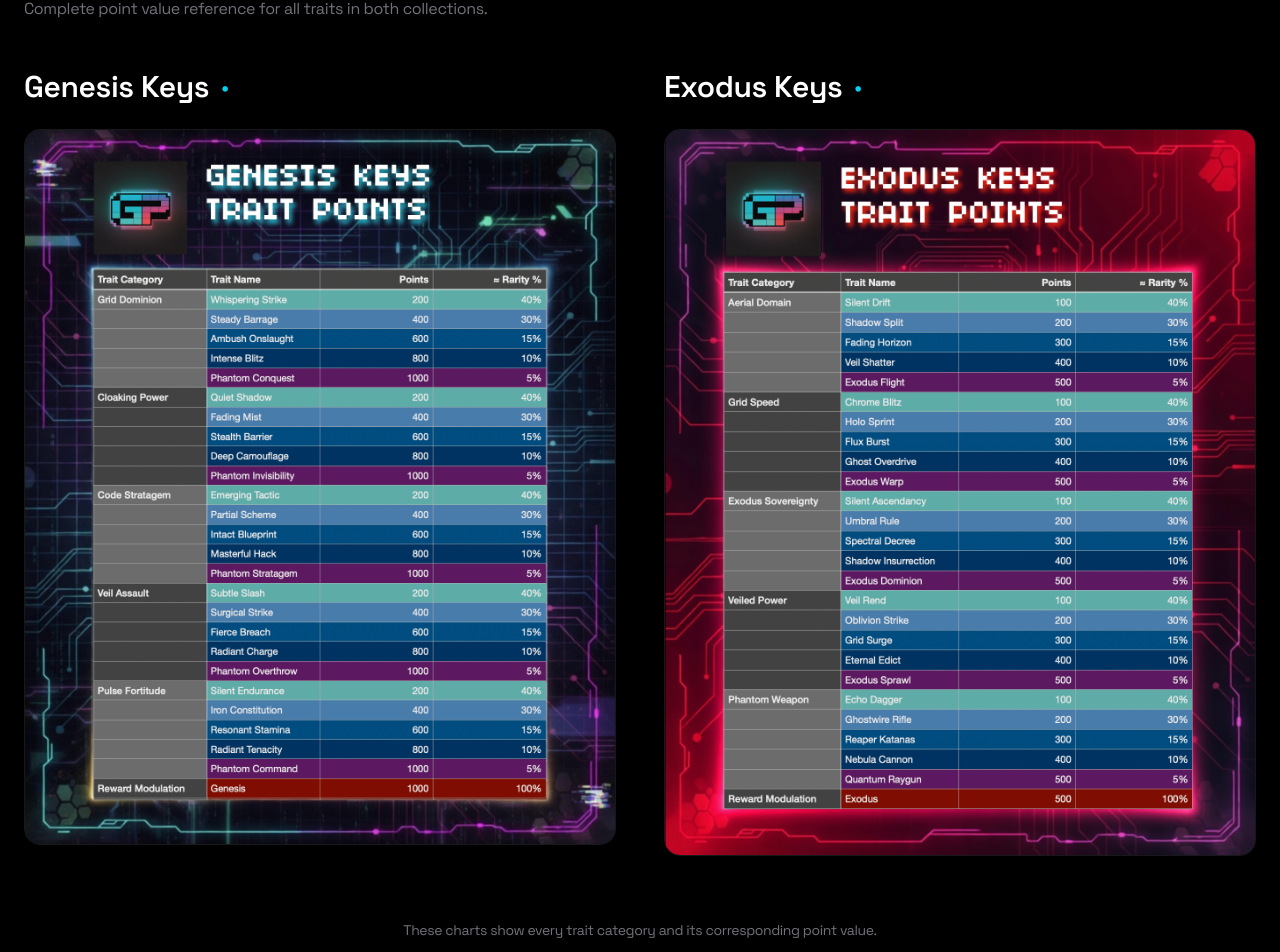
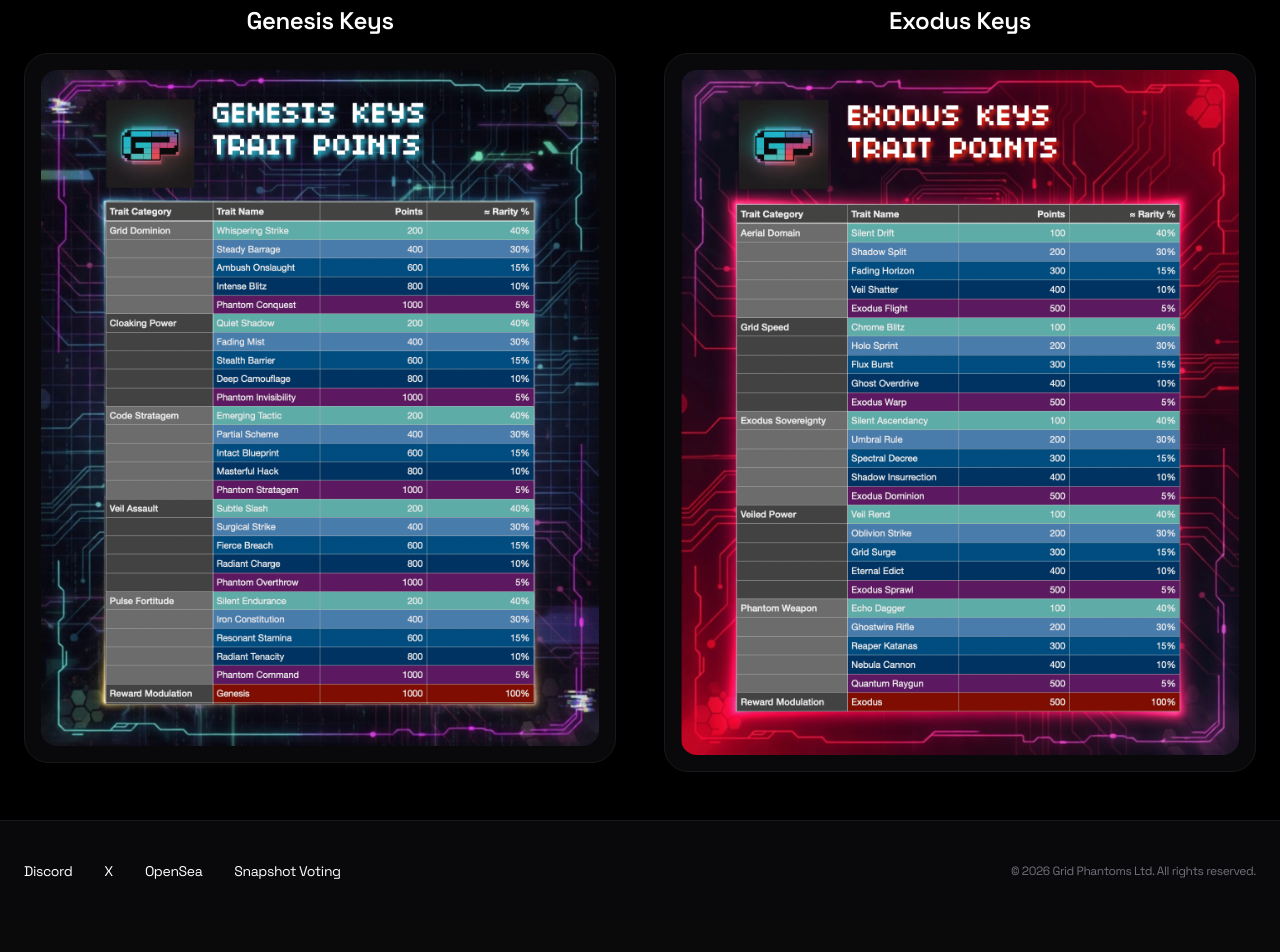
Before and after one commit to GridPhantoms/grid-keys-points, a Next.js app: page /trait-charts in a window 1280 px wide. Shown: the part 196-1148 px from the top of the page. After the commit the page ends 1117 px from the top, so only its background shows below. Built offline with nearby package versions, Linux system fonts and the light colour scheme.

Commit message:
Fixed active cyan highlighting on Leaderboards and Trait Charts nav

```diff
--- a/app/leaderboard/page.tsx
+++ b/app/leaderboard/page.tsx
@@ -2,8 +2,10 @@
 
 import { useState, useEffect } from 'react';
 import Link from 'next/link';
+import { usePathname } from 'next/navigation';
 
 export default function Leaderboard() {
+  const pathname = usePathname();
   const [activeTab, setActiveTab] = useState<'bytes' | 'points'>('bytes');
   const [bytesLeaderboard, setBytesLeaderboard] = useState<any[]>([]);
   const [keyholderLeaderboard, setKeyholderLeaderboard] = useState<any[]>([]);
@@ -117,7 +119,12 @@ export default function Leaderboard() {
           {/* Desktop Nav */}
           <div className="hidden md:flex gap-8 text-sm">
             <Link href="/" className="hover:text-cyan-400 transition-colors">Home</Link>
-            <Link href="/leaderboard" className="hover:text-cyan-400 transition-colors">Leaderboards</Link>
+            <Link
+              href="/leaderboard"
+              className={`transition-colors ${pathname === '/leaderboard' ? 'text-cyan-400 font-medium' : 'hover:text-cyan-400'}`}
+            >
+              Leaderboards
+            </Link>
             <Link href="/trait-charts" className="hover:text-cyan-400 transition-colors">Trait Charts</Link>
           </div>
 
@@ -135,7 +142,13 @@ export default function Leaderboard() {
           <div className="md:hidden bg-zinc-950 border-t border-zinc-900 py-6">
             <div className="flex flex-col gap-6 px-6 text-lg">
               <Link href="/" onClick={() => setMenuOpen(false)} className="hover:text-cyan-400 transition-colors">Home</Link>
-              <Link href="/leaderboard" onClick={() => setMenuOpen(false)} className="hover:text-cyan-400 transition-colors">Leaderboards</Link>
+              <Link
+                href="/leaderboard"
+                onClick={() => setMenuOpen(false)}
+                className={`transition-colors ${pathname === '/leaderboard' ? 'text-cyan-400 font-medium' : 'hover:text-cyan-400'}`}
+              >
+                Leaderboards
+              </Link>
               <Link href="/trait-charts" onClick={() => setMenuOpen(false)} className="hover:text-cyan-400 transition-colors">Trait Charts</Link>
             </div>
           </div>
--- a/app/page.tsx
+++ b/app/page.tsx
@@ -280,7 +280,7 @@ export default function GridKeysPoints() {
 
         if (rememberWallet) setCookie(WALLET_COOKIE_NAME, address);
       } else {
-        setError("No Keys with trait data found for this wallet.");
+        setError("No Keys found in this wallet.\n\nMint Exodus Keys here.");
       }
 
     } catch (err: any) {
@@ -396,7 +396,19 @@ export default function GridKeysPoints() {
             </label>
           </div>
 
-          {error && <p className="text-red-400 text-xs mt-3">{error}</p>}
+          {error && (
+            <div className="mt-6 text-center">
+              <p className="text-red-400 text-lg font-medium">No Keys found in this wallet.</p>
+              <a
+                href="https://manifold.xyz/@gridphantoms/id/4067746032"
+                target="_blank"
+                rel="noopener noreferrer"
+                className="mt-3 inline-block text-cyan-400 hover:text-cyan-300 text-lg underline"
+              >
+                Mint Exodus Keys here.
+              </a>
+            </div>
+          )}
         </div>
 
         {keys.length > 0 && (
--- a/app/trait-charts/page.tsx
+++ b/app/trait-charts/page.tsx
@@ -1,14 +1,16 @@
 'use client';
 
+import { useState } from 'react';
+import Link from 'next/link';
+import { usePathname } from 'next/navigation';
 import Image from 'next/image';
-import Link from 'next/link';
-import { useState } from 'react';
 
 export default function TraitCharts() {
+  const pathname = usePathname();
   const [menuOpen, setMenuOpen] = useState(false);
 
   return (
-    <div className="min-h-screen bg-black text-white">
+    <div className="min-h-screen bg-black text-white flex flex-col">
       <nav className="border-b border-zinc-900 bg-zinc-950 py-4 sticky top-0 z-50">
         <div className="max-w-7xl mx-auto px-6 flex items-center justify-between">
           <Link href="/" className="font-bold text-2xl tracking-[-1px]">
@@ -20,7 +22,12 @@ export default function TraitCharts() {
           <div className="hidden md:flex gap-8 text-sm">
             <Link href="/" className="hover:text-cyan-400 transition-colors">Home</Link>
             <Link href="/leaderboard" className="hover:text-cyan-400 transition-colors">Leaderboards</Link>
-            <Link href="/trait-charts" className="text-cyan-400 font-medium">Trait Charts</Link>
+            <Link
+              href="/trait-charts"
+              className={`transition-colors ${pathname === '/trait-charts' ? 'text-cyan-400 font-medium' : 'hover:text-cyan-400'}`}
+            >
+              Trait Charts
+            </Link>
           </div>
 
           {/* Mobile Hamburger */}
@@ -38,59 +45,69 @@ export default function TraitCharts() {
             <div className="flex flex-col gap-6 px-6 text-lg">
               <Link href="/" onClick={() => setMenuOpen(false)} className="hover:text-cyan-400 transition-colors">Home</Link>
               <Link href="/leaderboard" onClick={() => setMenuOpen(false)} className="hover:text-cyan-400 transition-colors">Leaderboards</Link>
-              <Link href="/trait-charts" onClick={() => setMenuOpen(false)} className="hover:text-cyan-400 transition-colors">Trait Charts</Link>
+              <Link
+                href="/trait-charts"
+                onClick={() => setMenuOpen(false)}
+                className={`transition-colors ${pathname === '/trait-charts' ? 'text-cyan-400 font-medium' : 'hover:text-cyan-400'}`}
+              >
+                Trait Charts
+              </Link>
             </div>
           </div>
         )}
       </nav>
 
-      <div className="max-w-7xl mx-auto px-6 py-12">
-        <h1 className="text-5xl font-bold tracking-[-2px] mb-8">Trait Charts</h1>
-        <p className="text-zinc-500 mb-12 max-w-2xl">
-          Complete point value reference for all traits in both collections.
-        </p>
+      <div className="max-w-7xl mx-auto px-6 py-12 flex-1">
+        <h1 className="text-5xl font-bold tracking-[-2px] mb-10 text-center">Trait Charts</h1>
 
-        <div className="grid grid-cols-1 lg:grid-cols-2 gap-8 lg:gap-12">
-          {/* Genesis */}
+        <div className="grid grid-cols-1 lg:grid-cols-2 gap-12">
+          {/* Genesis Chart */}
           <div>
-            <h2 className="text-3xl font-semibold mb-6 flex items-center gap-3">
-              Genesis Keys
-              <span className="text-cyan-400 text-xl">•</span>
-            </h2>
-            <div className="bg-zinc-950 border border-zinc-900 rounded-2xl overflow-hidden shadow-2xl">
+            <h2 className="text-2xl font-semibold mb-4 text-center">Genesis Keys</h2>
+            <div className="bg-zinc-950 border border-zinc-900 rounded-3xl p-4">
               <Image
                 src="/charts/genesis-trait-charts.png"
                 alt="Genesis Keys Trait Point Chart"
                 width={1200}
                 height={800}
-                className="w-full h-auto max-w-full"
+                className="w-full h-auto rounded-2xl"
                 priority
               />
             </div>
           </div>
 
-          {/* Exodus */}
+          {/* Exodus Chart */}
           <div>
-            <h2 className="text-3xl font-semibold mb-6 flex items-center gap-3">
-              Exodus Keys
-              <span className="text-cyan-400 text-xl">•</span>
-            </h2>
-            <div className="bg-zinc-950 border border-zinc-900 rounded-2xl overflow-hidden shadow-2xl">
+            <h2 className="text-2xl font-semibold mb-4 text-center">Exodus Keys</h2>
+            <div className="bg-zinc-950 border border-zinc-900 rounded-3xl p-4">
               <Image
                 src="/charts/exodus-trait-charts.png"
                 alt="Exodus Keys Trait Point Chart"
                 width={1200}
                 height={800}
-                className="w-full h-auto max-w-full"
+                className="w-full h-auto rounded-2xl"
+                priority
               />
             </div>
           </div>
         </div>
+      </div>
 
-        <div className="mt-16 text-center text-zinc-500 text-sm">
-          These charts show every trait category and its corresponding point value.
+      <footer className="border-t border-zinc-900 bg-zinc-950 py-10 mt-auto">
+        <div className="max-w-7xl mx-auto px-6">
+          <div className="flex flex-col md:flex-row justify-between items-center gap-8">
+            <div className="flex gap-8 text-sm">
+              <a href="https://discord.gg/gridphantoms" target="_blank" rel="noopener noreferrer" className="hover:text-white transition-colors">Discord</a>
+              <a href="https://x.com/GridPhantoms" target="_blank" rel="noopener noreferrer" className="hover:text-white transition-colors">X</a>
+              <a href="https://opensea.io/collection/grid-phantoms-genesis-keys" target="_blank" rel="noopener noreferrer" className="hover:text-white transition-colors">OpenSea</a>
+              <a href="https://snapshot.box/#/s:gridphantoms.eth" target="_blank" rel="noopener noreferrer" className="hover:text-white transition-colors">Snapshot Voting</a>
+            </div>
+            <div className="text-xs text-zinc-500 text-center md:text-right">
+              © 2026 Grid Phantoms Ltd. All rights reserved.
+            </div>
+          </div>
         </div>
-      </div>
+      </footer>
     </div>
   );
 }
```
